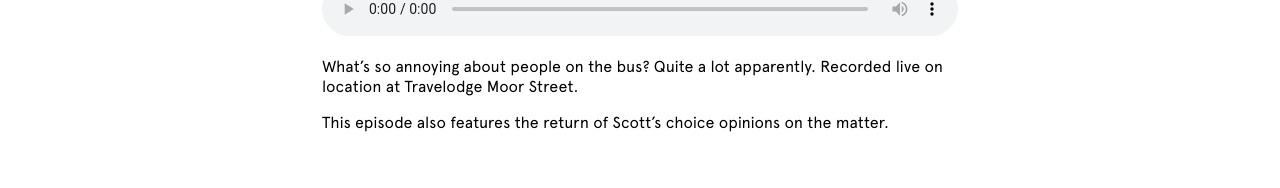
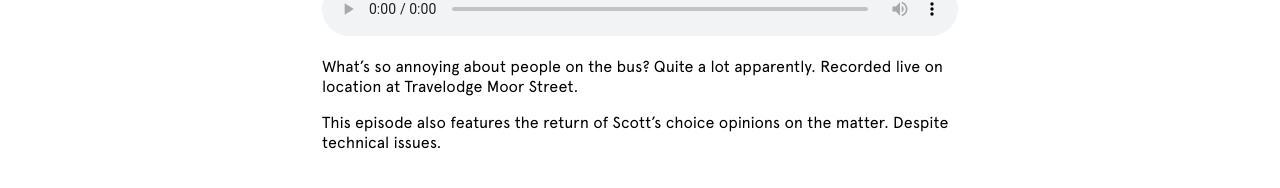
Before and after one commit to mbellgb/nacl, a Jekyll site: the page built from _episodes/6-talking-on-buses.md, in a window 1280 px wide. Shown: the part 256-444 px from the top of the page. Built offline with Jekyll 4.4.1, drawn with Linux system fonts in a browser that asks for light colours; part of the change alters nothing that is shown.

```diff
--- a/_episodes/6-buses.md
+++ b/_episodes/6-talking-on-buses.md
@@ -1,5 +1,5 @@
 ---
-title: "Buses"
+title: "Talking On Buses"
 date: 2020-02-24T20:00:00Z
 audio_file:
 audio_type: audio/x-m4a
@@ -16,3 +16,4 @@ What's so annoying about people on the bus? Quite a lot apparently. Recorded
 live on location at Travelodge Moor Street.
 
 This episode also features the return of Scott's choice opinions on the matter.
+Despite technical issues.
```
